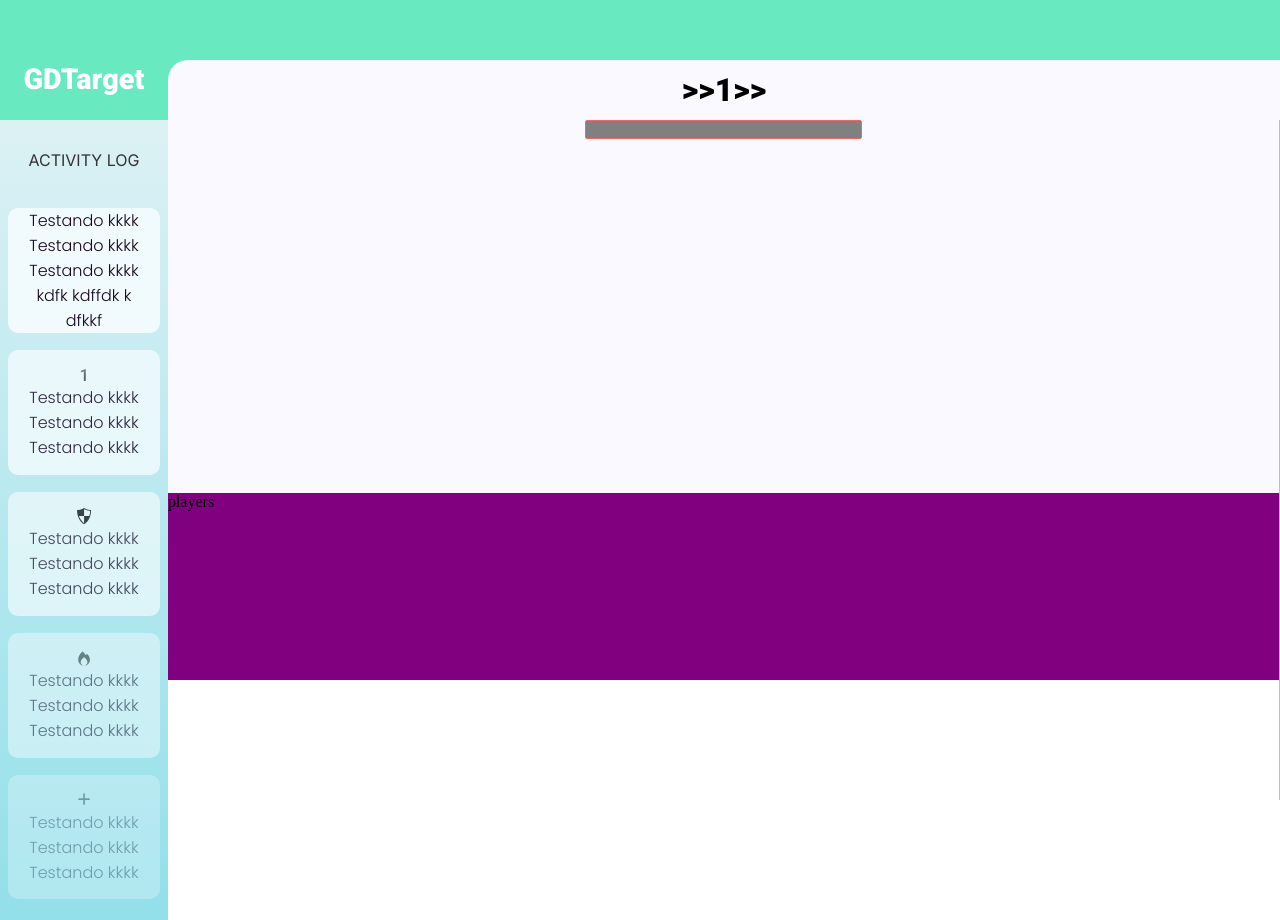
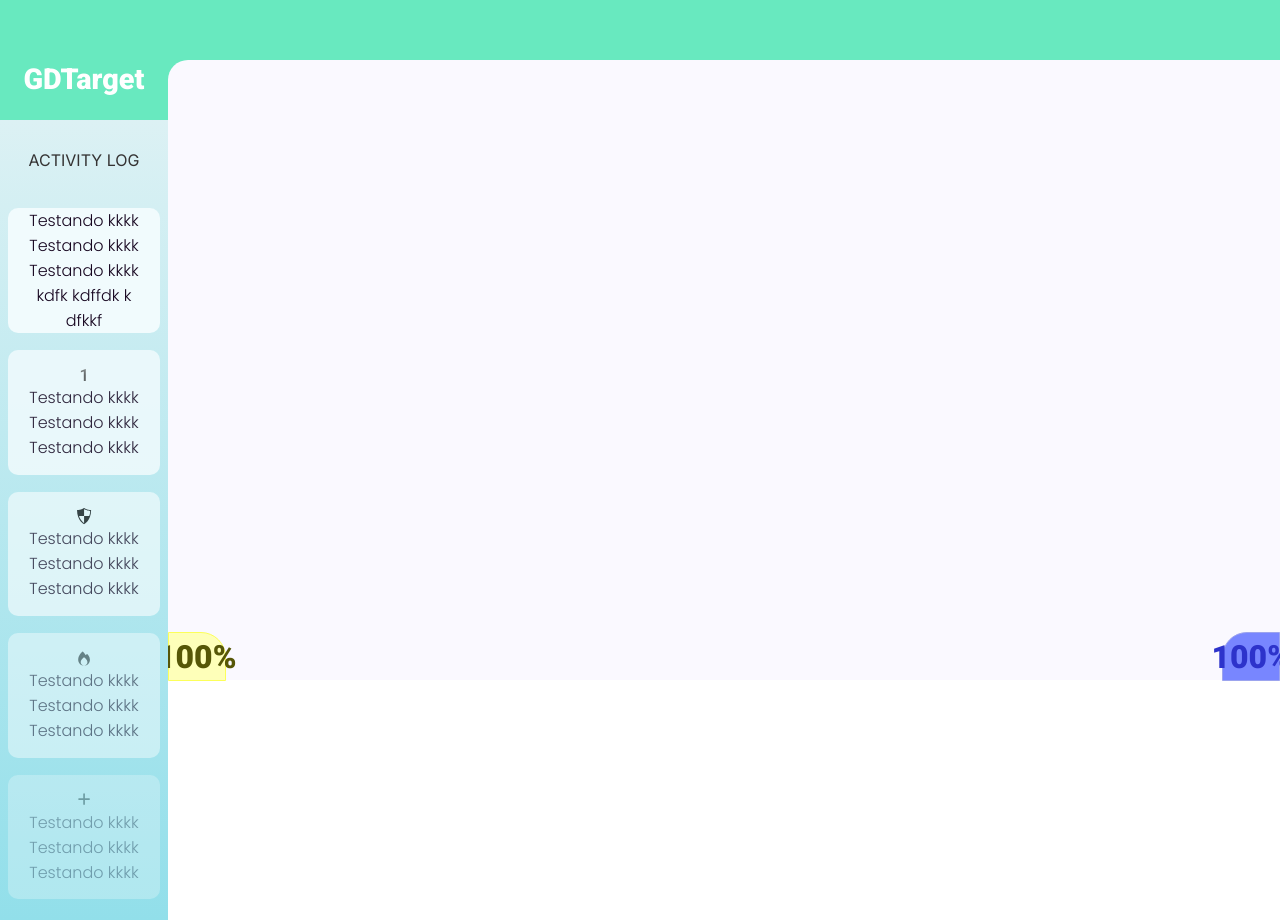
Before and after one commit to GabrielDavid1/GDTarget, a React (Vite) app: page / in a window 1280 px wide. Built offline with nearby package versions, Linux system fonts and the light colour scheme.

Commit message:
Player struct has been difined

```diff
--- a/src/App.tsx
+++ b/src/App.tsx
@@ -19,6 +19,7 @@ import {
   MainPowerBar,
   MainDescriptionArea,
   MainPlayers,
+  PlayerArea,
 } from "./AppStyle";
 import "./styles/global.css";
 
@@ -27,6 +28,7 @@ import Card from "./components/Card/Card";
 import { Wind } from "./components/Wind";
 import PowerBar from "./components/PowerBar";
 import Description from './components/Description';
+import PlayerComponent from './components/Player';
 
 function App() {
   const [power, setPower] = useState<number>(0);
@@ -39,7 +41,7 @@ function App() {
         </TitleArea>
         <SectionArea>
           <DesignComplement />
-          <SubTitle> {Wind(1)} </SubTitle>
+          <SubTitle> {Wind(0)} </SubTitle>
         </SectionArea>
       </AppHeader>
 
@@ -77,7 +79,7 @@ function App() {
       <AppMain>
         <AppContent>
           <MainPowerBar>
-            <PowerBar value={power} isVisible />
+            <PowerBar value={power} isVisible={false} />
           </MainPowerBar>
 
           <MainDescriptionArea>
@@ -85,7 +87,20 @@ function App() {
           </MainDescriptionArea>
 
           <MainPlayers>
-            players
+            <PlayerArea>
+              <PlayerComponent
+                percent_life="100%"
+                stylePlayer={{
+                  playerTextColor:'#565707',
+                  playerBgColor:'#FEFFB9',
+                  playerBorderColor:'#FCFF5A',
+                }}
+              />
+              <PlayerComponent
+                percent_life="100%"
+                stylePlayer={undefined}
+              />
+            </PlayerArea>
           </MainPlayers>
         </AppContent>
         <AppFooter></AppFooter>
--- a/src/AppStyle.ts
+++ b/src/AppStyle.ts
@@ -83,7 +83,7 @@ export const AppAsideContent = styled.div`
 `;
 
 export const AppMain = styled.main`
-    width: 86.8%;
+    width: 86.88%;
     height: 100%;
 `;
 
@@ -115,7 +115,18 @@ export const MainDescriptionArea = styled.main`
 export const MainPlayers = styled.main`
     width: 100%;
     height: 33.33%;
-    background-color: purple;
+    display: flex;
+    flex-direction: column;
+    justify-content: end;
+    align-content: center;
+`;
+
+export const PlayerArea = styled.main`
+    width: 100%;
+    height: 25%;
+    display: flex;
+    justify-content: space-between;
+    align-items: center;
 `;
 
 export const AppFooter = styled.main`
--- /dev/null
+++ b/src/components/Player/index.tsx
@@ -0,0 +1,20 @@
+import { PlayerContainer } from "./styles";
+
+interface StylePlayerProps {
+    playerTextColor?:string;
+    playerBgColor?:string;
+    playerBorderColor?:string;
+}
+
+interface Props {
+    percent_life:string;
+    stylePlayer?: StylePlayerProps;
+}
+
+export default function PlayerComponent({ percent_life, stylePlayer }:Props) {
+    return (
+        <PlayerContainer stylePlayer={stylePlayer}>
+            {percent_life}
+        </PlayerContainer>
+    )
+}
--- /dev/null
+++ b/src/components/Player/styles.ts
@@ -0,0 +1,37 @@
+import styled from "styled-components";
+import { theme } from "../../styles/theme";
+
+interface StylePlayerProps {
+    playerTextColor?:string;
+    playerBgColor?:string;
+    playerBorderColor?:string;
+}
+
+interface Props {
+    stylePlayer?: StylePlayerProps;
+}
+
+export const PlayerContainer = styled.div<Props>`
+    width:5%;
+    height:100%;
+    display:flex;
+    align-items:center;
+    justify-content:center;
+    font-family: 'Roboto', sans-serif;
+    font-size: 2rem;
+    color: ${({ stylePlayer }) => `${
+        (stylePlayer) ? stylePlayer.playerTextColor : theme.elements.AI_ENEMY.text_color
+    }` };
+    background-color: ${({ stylePlayer }) => `${
+        (stylePlayer) ? stylePlayer.playerBgColor : theme.elements.AI_ENEMY.color
+    }` };
+    border: ${({ stylePlayer }) => `1px solid ${
+        (stylePlayer) ? stylePlayer.playerBorderColor : theme.elements.AI_ENEMY.border
+    }` };
+    border-top-right-radius: ${({ stylePlayer }) => `${
+        (stylePlayer) ? '25px' : '0px'
+    }` };
+    border-top-left-radius: ${({ stylePlayer }) => `${
+        (stylePlayer) ? '0px' : '25px'
+    }` };
+`;
--- a/src/styles/theme.ts
+++ b/src/styles/theme.ts
@@ -46,7 +46,7 @@ export const theme = {
         },
         AI_ENEMY: {
             color: '#7886FF',
-            border: '1px solid #9CA4EE',
+            border: '#9CA4EE',
             text_color: '#2D33CB'
         }
     }
```
